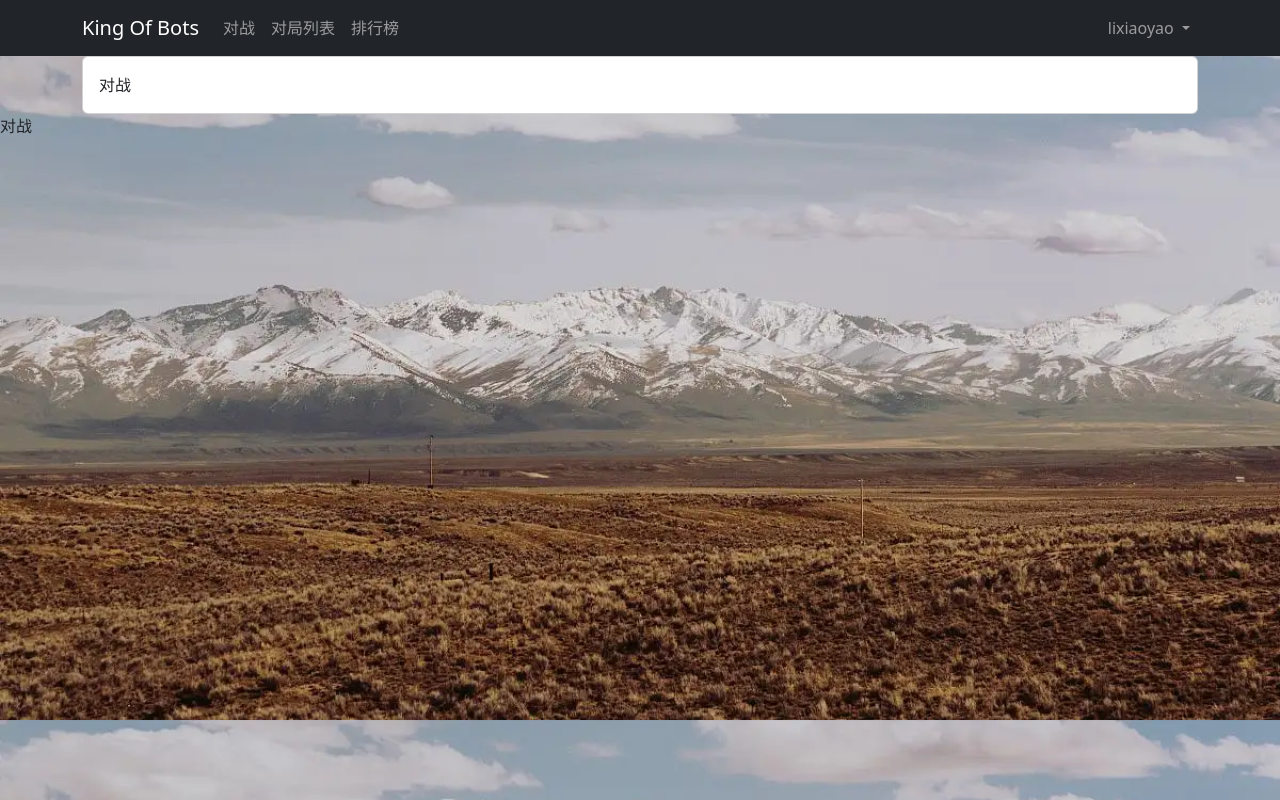
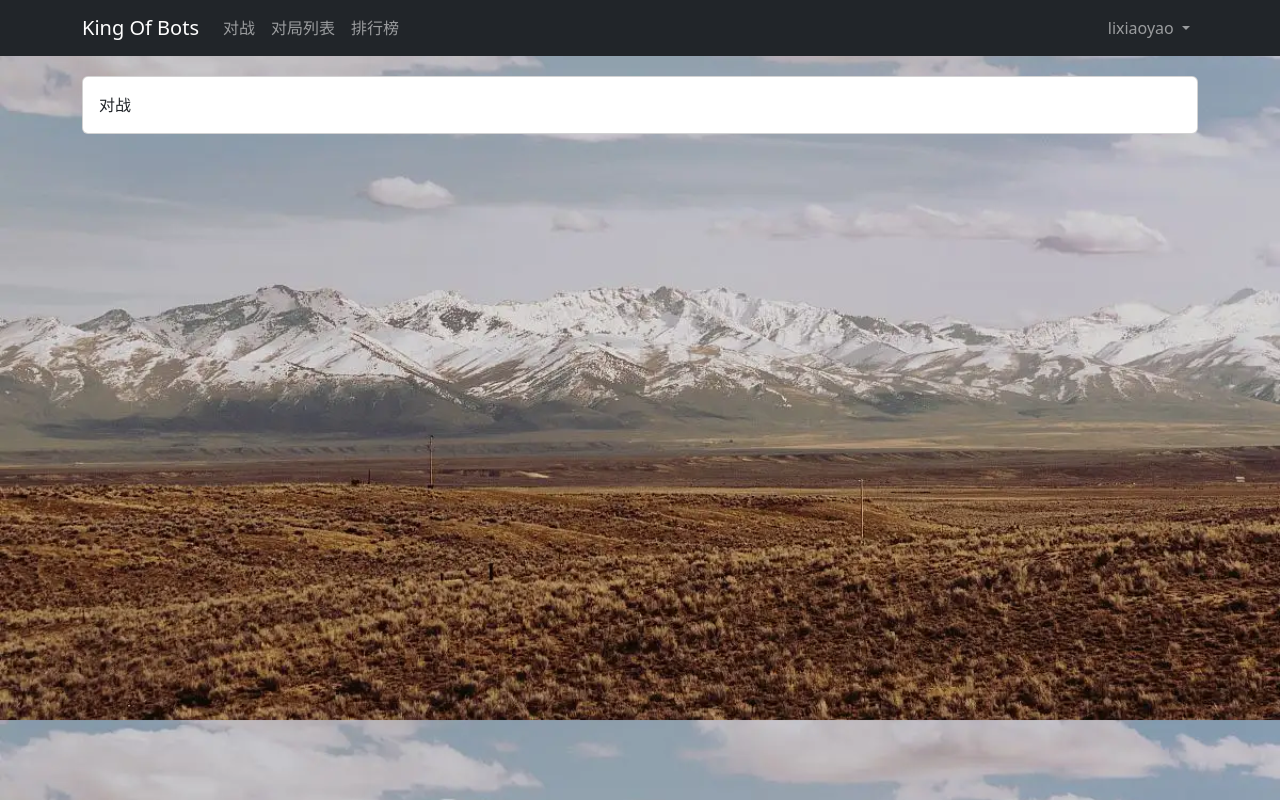
Before and after one commit to LiXiaoYaoCareFree/King-Of-Bots, a Vue app in the folder web/: page /pk in a window 1280 px wide. Built offline with nearby package versions, Linux system fonts and the light colour scheme; a web font is replaced by a local one.

Commit message:
add components-ContentField.vue

```diff
--- /dev/null
+++ b/web/src/components/ContentField.vue
@@ -0,0 +1,18 @@
+<template>
+  <div class="container content-field">
+    <div class="card">
+      <div class="card-body">
+        <slot></slot>
+      </div>
+    </div>
+  </div>
+</template>
+
+<script>
+
+</script>
+<style scoped>
+  div.content-field{
+    margin-top: 20px;
+  }
+</style>
--- a/web/src/views/pk/PkIndexView.vue
+++ b/web/src/views/pk/PkIndexView.vue
@@ -1,16 +1,13 @@
 <template>
-  <div class="container">
-    <div class="card">
-      <div class="card-body">
-        对战
-      </div>
-    </div>
-  </div>
-  <div>对战</div>
+  <ContentField>对战</ContentField>
 </template>
 
-<script setup>
+<script>
+import ContentField from "@/components/ContentField.vue";
 
+export default {
+  components: {ContentField},
+}
 </script>
 
 <style scoped>
--- a/web/src/views/ranklist/RanklistIndexView.vue
+++ b/web/src/views/ranklist/RanklistIndexView.vue
@@ -1,9 +1,13 @@
 <template>
-  <div>排行榜</div>
+  <ContentField>排行榜</ContentField>
 </template>
 
-<script setup>
+<script>
+import ContentField from "@/components/ContentField.vue";
 
+export default {
+  components: {ContentField},
+}
 </script>
 
 <style scoped>
--- a/web/src/views/record/RecordIndexView.vue
+++ b/web/src/views/record/RecordIndexView.vue
@@ -1,9 +1,13 @@
 <template>
-  <div>对局列表</div>
+  <ContentField>对局列表</ContentField>
 </template>
 
-<script setup>
+<script>
+import ContentField from "@/components/ContentField.vue";
 
+export default {
+  components: {ContentField},
+}
 </script>
 
 <style scoped>
--- a/web/src/views/user/bot/UserBotIndexView.vue
+++ b/web/src/views/user/bot/UserBotIndexView.vue
@@ -1,10 +1,13 @@
 <template>
-  <div>我的Bot</div>
+  <ContentField>我的Bot</ContentField>
 </template>
 
-<script setup>
+<script>
+import ContentField from "@/components/ContentField.vue";
 
-</script>
+export default {
+  components: {ContentField},
+}</script>
 
 <style scoped>
 
```
